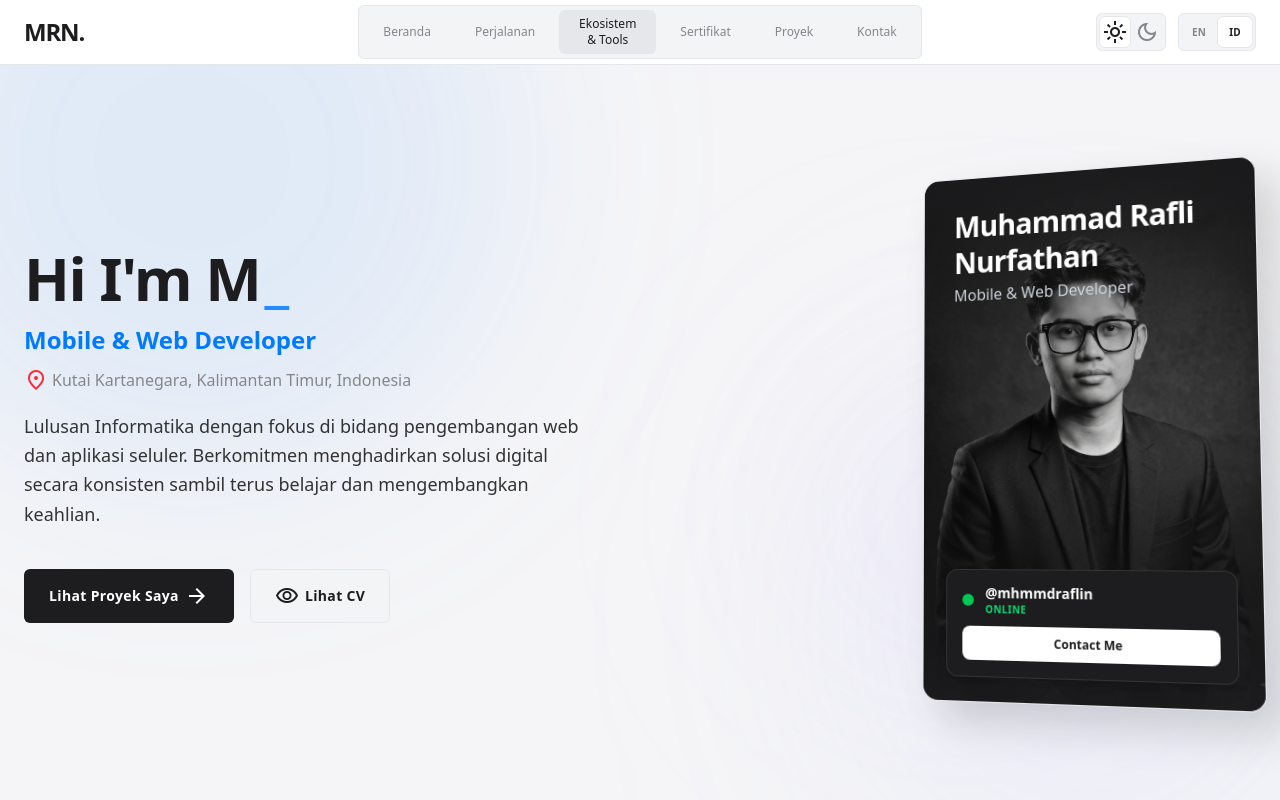
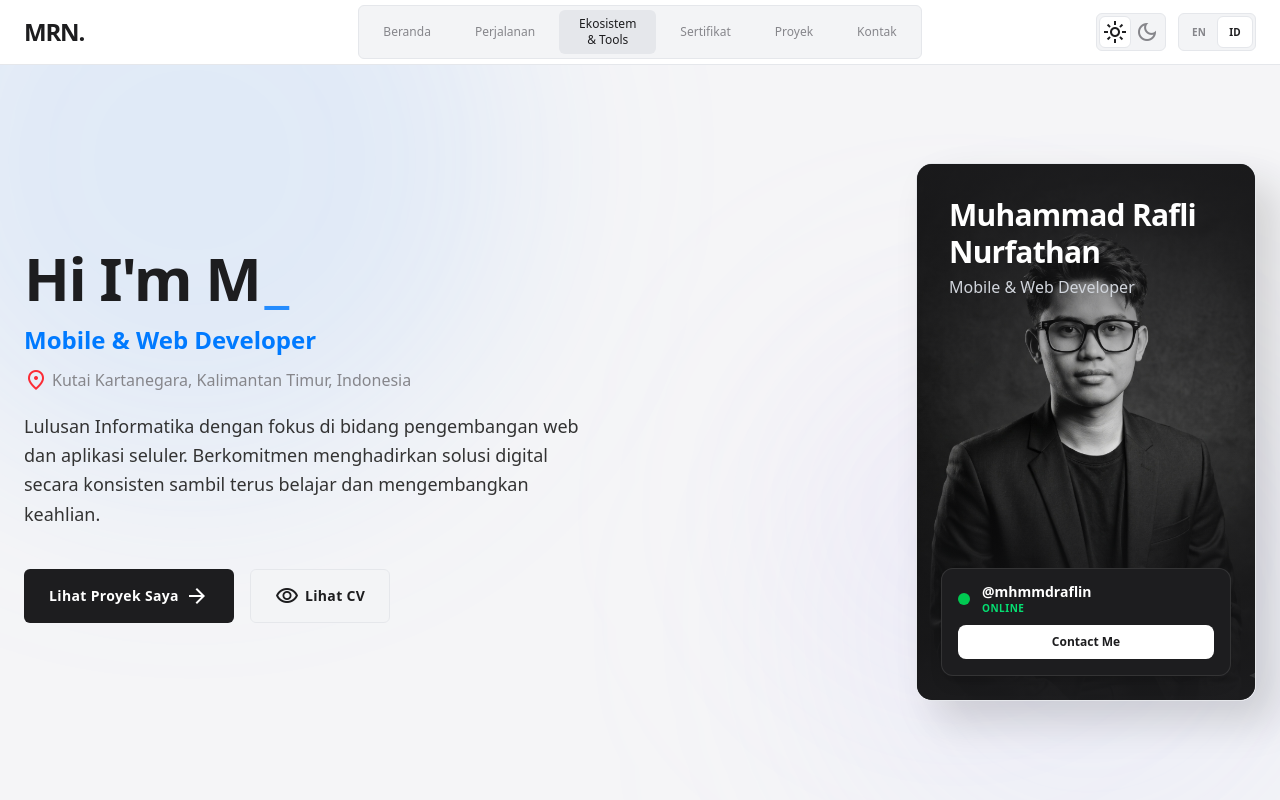
Before and after one commit to mhmmdraflin/mhmmdrafli.portfolio, a React (Vite) app: page / in a window 1280 px wide. Shown: the top 800 px of the page. Built offline with nearby package versions, Linux system fonts and the light colour scheme.

Commit message:
fix: reset hero profile card initial 3D rotation to completely flat (0deg)

```diff
--- a/src/components/HomePage.jsx
+++ b/src/components/HomePage.jsx
@@ -49,8 +49,8 @@ function HeroProfileCard() {
     const mouseY = useMotionValue(0);
 
     // Smooth spring values for 3D tilt
-    const rotateX = useSpring(5, { stiffness: 100, damping: 20 });
-    const rotateY = useSpring(-15, { stiffness: 100, damping: 20 });
+    const rotateX = useSpring(0, { stiffness: 100, damping: 20 });
+    const rotateY = useSpring(0, { stiffness: 100, damping: 20 });
 
     function handleMouseMove({ currentTarget, clientX, clientY }) {
         const { left, top, width, height } = currentTarget.getBoundingClientRect();
@@ -70,9 +70,9 @@ function HeroProfileCard() {
 
     function handleMouseLeave() {
         setIsHovered(false);
-        // Reset to initial isometric-like view
-        rotateX.set(5);
-        rotateY.set(-15);
+        // Reset to flat view
+        rotateX.set(0);
+        rotateY.set(0);
     }
 
     return (
```
